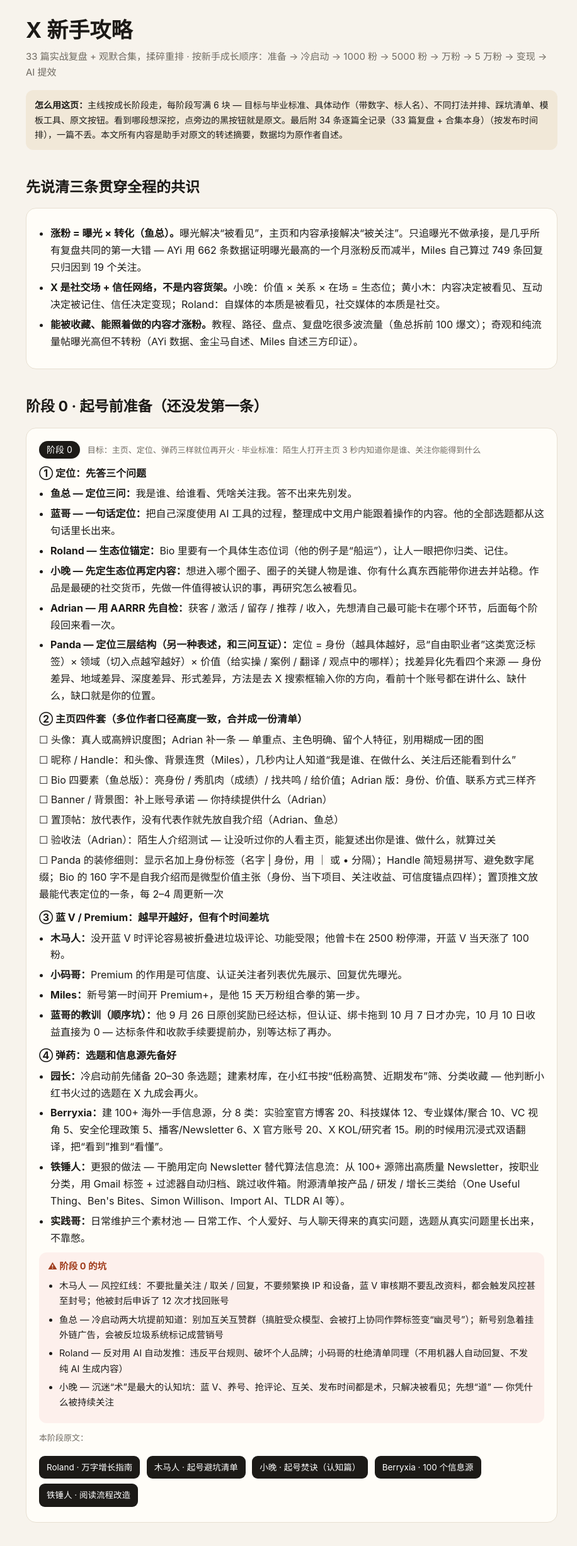
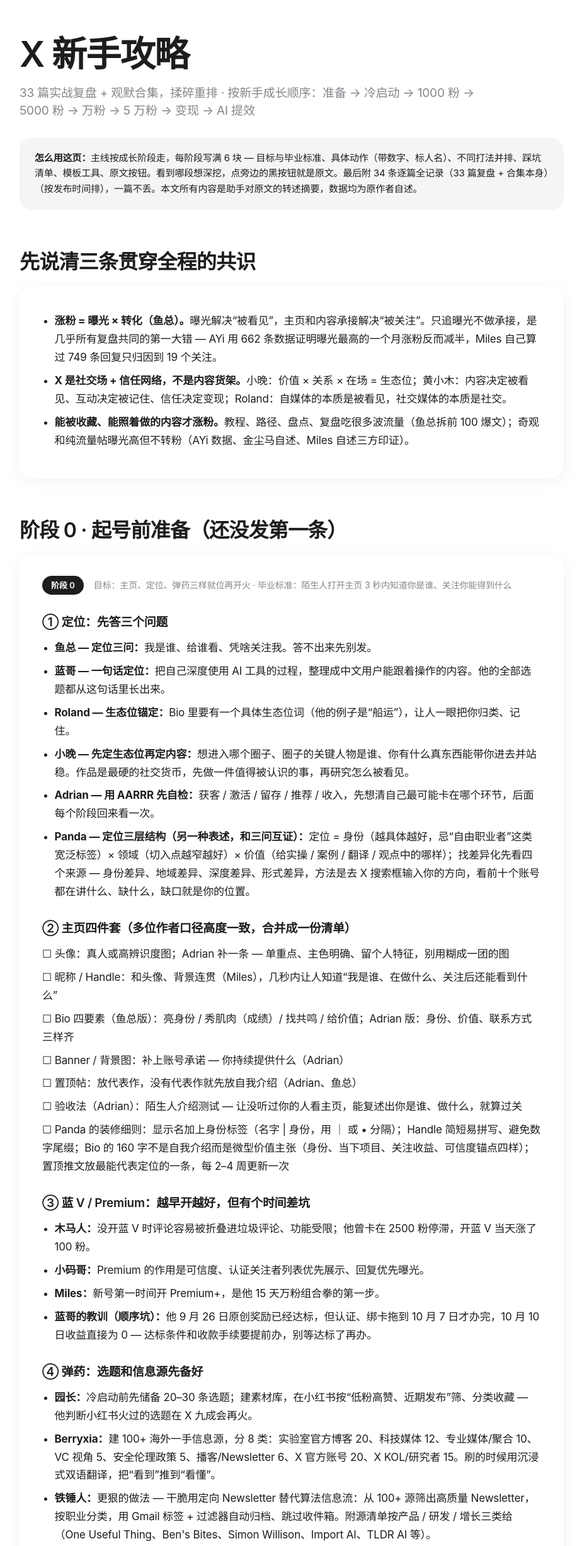
Before and after one commit to tiny521-ai/x-newbie-guide, a plain HTML site: page index.html in a window 1280 px wide. Shown: the top 2454 px of the page at 63% size, without its empty margins (177-1093 px from the left). Drawn offline with Linux system fonts and the light colour scheme.

Commit message:
style: Apple-style restyle (CSS only)

```diff
--- a/index.html
+++ b/index.html
@@ -5,26 +5,205 @@
 <meta name="viewport" content="width=device-width, initial-scale=1">
 <title>X 新手攻略</title>
 <style>
-:root{--bg:#f7f3ec;--card:#fffdf8;--ink:#1c1a17;--mut:#6f6a61;--line:#e8e0d2;--accent:#c96a1e;--teal:#1d6f5f;--chip:#f1e8d8;--pit:#fdf0ec;--dis:#eef4f1}
-*{box-sizing:border-box}body{margin:0;background:var(--bg);color:var(--ink);font-family:-apple-system,BlinkMacSystemFont,"PingFang SC","Microsoft YaHei",sans-serif;line-height:1.68}
-.wrap{max-width:880px;margin:0 auto;padding:28px 18px 70px}
-h1{font-size:34px;line-height:1.2;margin:0 0 8px}h2{font-size:23px;margin:40px 0 6px}h3{font-size:17px;margin:14px 0 6px}
-.sub{color:var(--mut);font-size:15px;margin:0}.note{background:var(--chip);border-radius:12px;padding:12px 14px;font-size:14px;margin:16px 0}
-.stage{background:var(--card);border:1px solid var(--line);border-radius:16px;padding:20px;margin:14px 0}
-.stagehead{display:flex;gap:12px;align-items:baseline}.num{background:var(--ink);color:#fff;border-radius:999px;padding:2px 12px;font-size:14px;white-space:nowrap}
-.goal{font-weight:700;margin:10px 0 4px}.meta{color:var(--mut);font-size:13px}
-ul{margin:6px 0 10px 18px;padding:0}li{margin:5px 0}
-.pit{background:var(--pit);border-radius:12px;padding:10px 14px;margin:10px 0;font-size:14.5px}
-.dis{background:var(--dis);border-radius:12px;padding:10px 14px;margin:10px 0;font-size:14.5px}
-.pit b{color:#a03d1d}.dis b{color:var(--teal)}
-a.btn{display:inline-block;margin:4px 6px 4px 0;background:var(--ink);color:#fff;text-decoration:none;padding:7px 12px;font-size:13.5px;border-radius:9px}
-a.btn.light{background:#fff;color:var(--ink);border:1px solid var(--line)}
-a{color:var(--teal)}
-details{background:var(--card);border:1px solid var(--line);border-radius:14px;padding:12px 16px;margin:9px 0}
-summary{cursor:pointer;font-weight:700}
-.check{list-style:none;margin-left:0}.check li:before{content:"☐ "}
-footer{margin-top:36px;color:var(--mut);font-size:13px}
-.tag{display:inline-block;background:var(--chip);border-radius:999px;padding:1px 9px;font-size:12px;margin-right:6px;color:#7a4a12}
+:root{
+  --bg:#ffffff;
+  --card:#ffffff;
+  --ink:#1d1d1f;
+  --mut:#86868b;
+  --line:#d2d2d7;
+  --accent:#0071e3;
+  --teal:#0066cc;
+  --chip:#f5f5f7;
+  --pit:#fff2f2;
+  --dis:#f5f5f7;
+  --shadow:0 4px 24px rgba(0,0,0,.06);
+  --radius:20px;
+}
+*{box-sizing:border-box}
+html{-webkit-text-size-adjust:100%}
+body{
+  margin:0;
+  background:var(--bg);
+  color:var(--ink);
+  font-family:-apple-system,BlinkMacSystemFont,"SF Pro","PingFang SC","Helvetica Neue",sans-serif;
+  font-size:17px;
+  line-height:1.7;
+  letter-spacing:-0.01em;
+  -webkit-font-smoothing:antialiased;
+}
+.wrap{
+  max-width:920px;
+  margin:0 auto;
+  padding:56px 28px 96px;
+}
+header{margin-bottom:48px}
+h1{
+  font-size:56px;
+  font-weight:600;
+  line-height:1.1;
+  letter-spacing:-0.03em;
+  margin:0 0 16px;
+}
+h2{
+  font-size:32px;
+  font-weight:600;
+  line-height:1.2;
+  letter-spacing:-0.025em;
+  margin:64px 0 20px;
+}
+h3{font-size:21px;font-weight:600;margin:20px 0 8px;letter-spacing:-0.02em}
+.sub{
+  color:var(--mut);
+  font-size:19px;
+  line-height:1.5;
+  margin:0;
+  max-width:40em;
+}
+.note{
+  background:var(--chip);
+  border-radius:var(--radius);
+  padding:20px 24px;
+  font-size:15px;
+  line-height:1.65;
+  margin:28px 0 0;
+  color:var(--ink);
+}
+.stage{
+  background:var(--card);
+  border:none;
+  border-radius:var(--radius);
+  box-shadow:var(--shadow);
+  padding:32px 36px;
+  margin:20px 0 28px;
+}
+.stagehead{
+  display:flex;
+  flex-wrap:wrap;
+  gap:12px 16px;
+  align-items:baseline;
+  margin-bottom:8px;
+}
+.num{
+  background:var(--ink);
+  color:#fff;
+  border-radius:980px;
+  padding:4px 14px;
+  font-size:13px;
+  font-weight:600;
+  white-space:nowrap;
+  letter-spacing:0;
+}
+.goal{
+  font-weight:600;
+  font-size:19px;
+  letter-spacing:-0.015em;
+  margin:28px 0 10px;
+}
+.meta{color:var(--mut);font-size:14px;line-height:1.5}
+ul{margin:8px 0 14px 1.15em;padding:0}
+li{margin:8px 0}
+.pit,.dis{
+  border-radius:16px;
+  padding:16px 20px;
+  margin:20px 0;
+  font-size:15px;
+  line-height:1.65;
+}
+.pit{background:var(--pit)}
+.dis{background:var(--dis)}
+.pit b{color:#bf4800}
+.dis b{color:var(--teal)}
+a.btn{
+  display:inline-block;
+  margin:6px 8px 6px 0;
+  background:var(--ink);
+  color:#fff;
+  text-decoration:none;
+  padding:10px 18px;
+  font-size:14px;
+  font-weight:500;
+  border-radius:980px;
+  letter-spacing:-0.01em;
+  transition:background .2s ease,opacity .2s ease;
+}
+a.btn:hover{opacity:.88}
+a.btn.light{
+  background:var(--chip);
+  color:var(--ink);
+  border:none;
+}
+a{color:var(--accent);text-decoration:none}
+a:hover{text-decoration:underline}
+details{
+  background:var(--card);
+  border:none;
+  border-radius:var(--radius);
+  box-shadow:var(--shadow);
+  padding:18px 24px;
+  margin:14px 0;
+}
+summary{
+  cursor:pointer;
+  font-weight:600;
+  font-size:16px;
+  letter-spacing:-0.015em;
+  line-height:1.4;
+  list-style-position:outside;
+}
+summary::-webkit-details-marker{color:var(--mut)}
+details[open] summary{margin-bottom:12px}
+.check{list-style:none;margin-left:0}
+.check li:before{content:"☐ "}
+footer{
+  margin-top:72px;
+  padding-top:32px;
+  border-top:1px solid var(--line);
+  color:var(--mut);
+  font-size:13px;
+  line-height:1.6;
+}
+.tag{
+  display:inline-block;
+  background:var(--chip);
+  border-radius:980px;
+  padding:2px 10px;
+  font-size:12px;
+  margin-right:6px;
+  color:var(--mut);
+}
+@media (max-width:640px){
+  .wrap{padding:36px 18px 72px}
+  h1{font-size:36px;margin-bottom:12px}
+  h2{font-size:26px;margin:48px 0 16px}
+  .sub{font-size:17px}
+  .note{padding:16px 18px;font-size:14.5px;margin-top:22px}
+  .stage{
+    padding:24px 20px;
+    margin:16px 0 22px;
+    border-radius:var(--radius);
+  }
+  .stagehead{flex-direction:column;gap:8px}
+  .num{align-self:flex-start}
+  .goal{font-size:17px;margin:22px 0 8px}
+  .pit,.dis{padding:14px 16px;border-radius:14px}
+  a.btn{
+    display:block;
+    text-align:center;
+    margin:8px 0;
+    padding:12px 16px;
+  }
+  details{padding:16px 18px;margin:12px 0}
+  summary{font-size:15px}
+  footer{margin-top:56px}
+}
+@media (max-width:390px){
+  .wrap{padding:28px 16px 64px}
+  h1{font-size:32px}
+  h2{font-size:24px;margin:40px 0 14px}
+  .sub{font-size:16px}
+  .stage{padding:20px 16px}
+  body{font-size:16px}
+}
 </style>
 </head>
 <body><div class="wrap">
```
